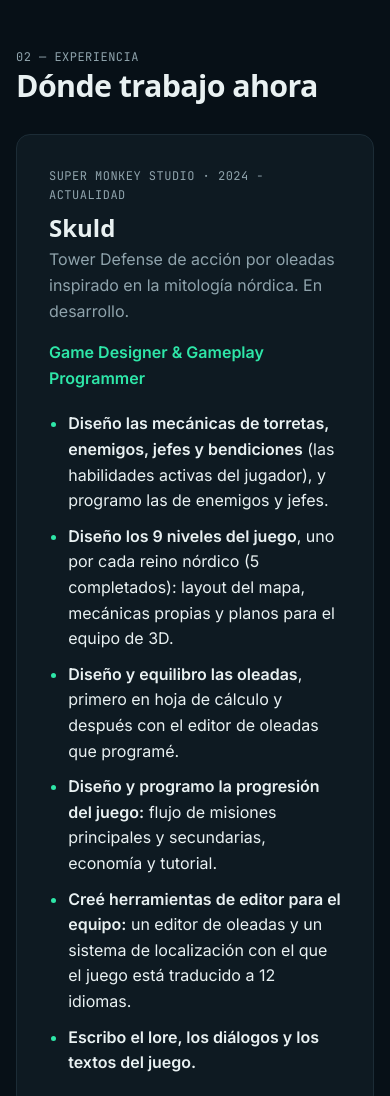
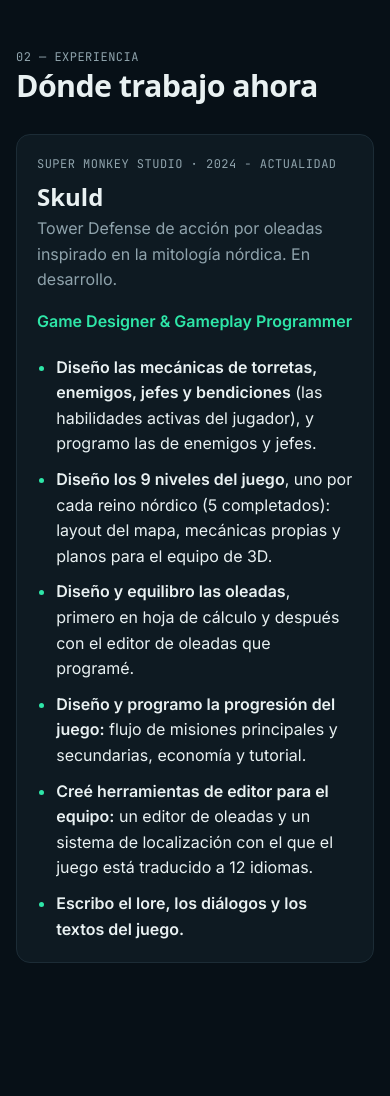
Before and after one commit to martingc-dev/martingc-dev.github.io, a plain HTML site: page index.html in a window 390 px wide. Shown: the part 900-1996 px from the top of the page. Drawn offline with Linux system fonts and the light colour scheme; a web font is replaced by a local one.

Commit message:
little changes

```diff
--- a/css/styles.css
+++ b/css/styles.css
@@ -57,6 +57,7 @@ button { font: inherit; color: inherit; background: none; border: 0; cursor: poi
 .skip-link:focus { top: 16px; }
 
 .section { padding-block: clamp(72px, 10vw, 128px); }
+
 .section h2{
   font-family: var(--font-display);
   font-size: clamp(1.9rem, 5vw, 2.8rem);
@@ -288,12 +289,12 @@ button { font: inherit; color: inherit; background: none; border: 0; cursor: poi
 }
 /* ---------- Experiencia ---------- */
 .xp-card{
-background: var(--surface);
-border: 1px solid var(--border);
-border-radius: var(--radius);
-padding: 32px;
-margin-top: 32px;
-max-width: 820px;
+  background: var(--surface);
+  border: 1px solid var(--border);
+  border-radius: var(--radius);
+  padding: clamp(20px,4vw, 32px);
+  margin-top: 32px;
+  max-width: 820px;
 }
 
 .xp__title{
@@ -316,14 +317,16 @@ max-width: 820px;
   margin-top: 20px;
   list-style: disc;
   padding-left: 1.2em;
+}
 
-}
 .xp__list li + li{
   margin-top: 10px;
 }
+
 .xp__list li::marker{
   color: var(--accent);
 }
+
 /* ---------- Footer ---------- */
 .site-footer { padding-block: 32px; border-top: 1px solid var(--border); color: var(--muted); font-size: .85rem; }
 
```
Also changed, not shown: 1 other file.
